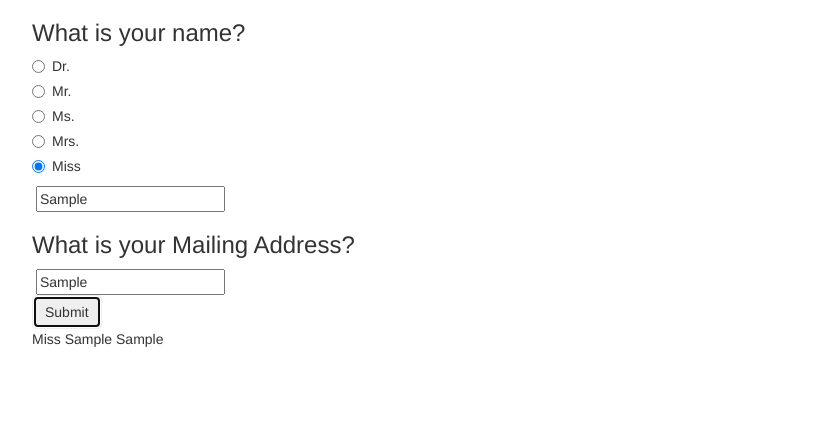
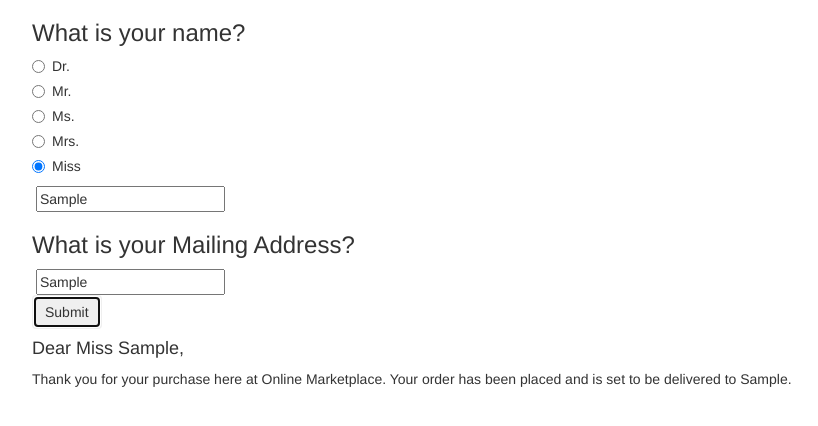
Before and after one commit to Dan-Nollette/online-marketplace, a plain HTML site: page index.html in a window 1280 px wide. Both pictures are taken after typing "Sample", "Sample" into the empty fields and a click on the button "Submit". Shown: the whole page, without its empty margins (38-856 px from the left). Drawn offline with Linux system fonts and the light colour scheme.

Commit message:
add receipt with values

```diff
--- a/index.html
+++ b/index.html
@@ -54,6 +54,10 @@
         <button type="submit" class="btn">Submit</button>
       </form>
       <p id="output"></p>
+      <div class="receipt">
+        <h4>Dear <span id="nameOutput"></span>,</h4>
+        <p>Thank you for your purchase here at Online Marketplace. Your order has been placed and is set to be delivered to <span id="addressOutput"></span>.
+      </div>
     </div>
   </body>
 </html>
--- a/js/scripts.js
+++ b/js/scripts.js
@@ -4,6 +4,7 @@ $(document).ready(function(){
     var name_1 = $("#name_1").val();
     var address = $("#address").val();
     var prefix = $("input:radio[name=prefix]:checked").val();
-		$("#output").text(prefix + " " + name_1 + " " + address);
+		$("#nameOutput").text(prefix + " " + name_1);
+		$("#addressOutput").text(address);
   });
 });
```
